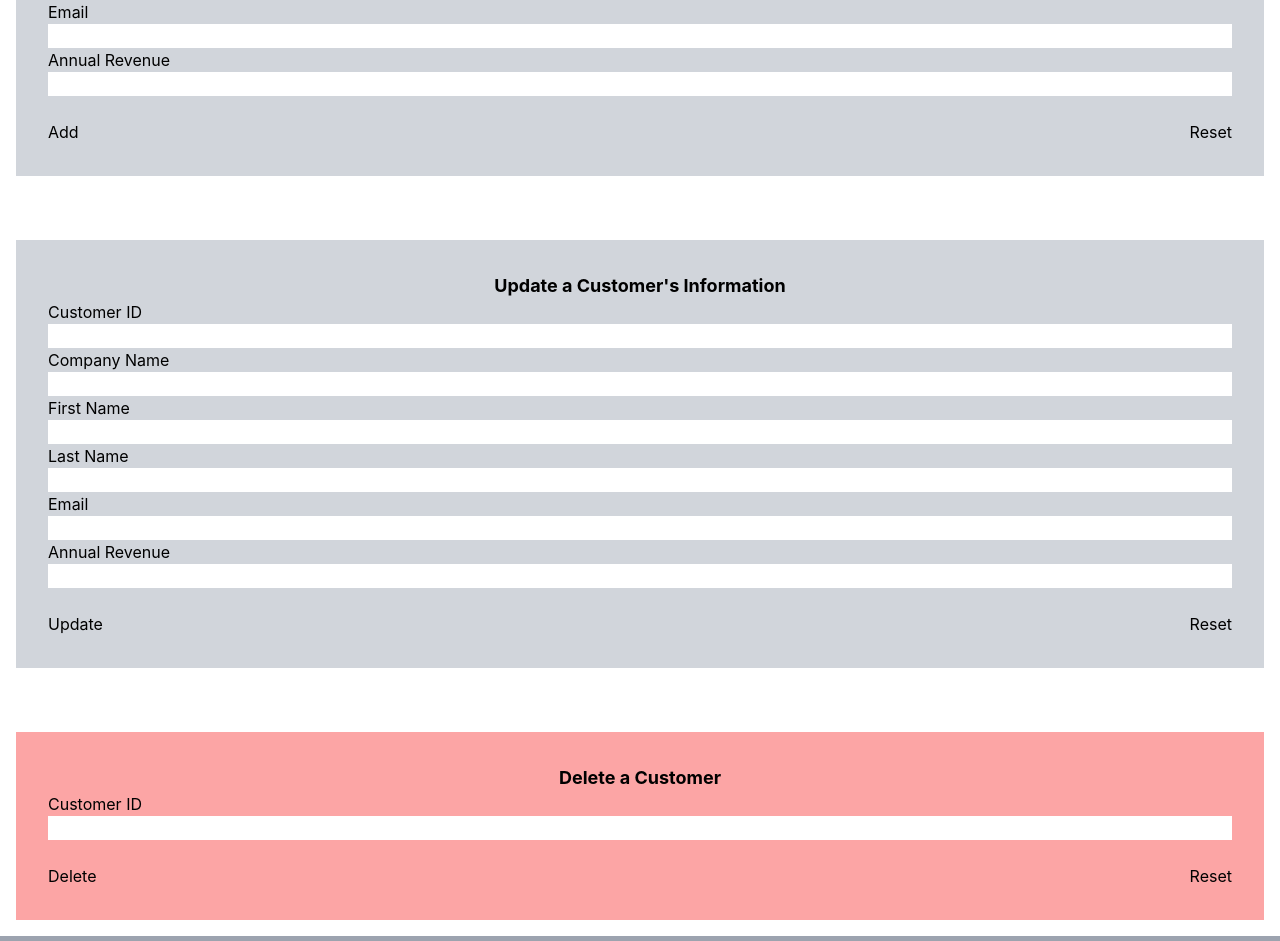
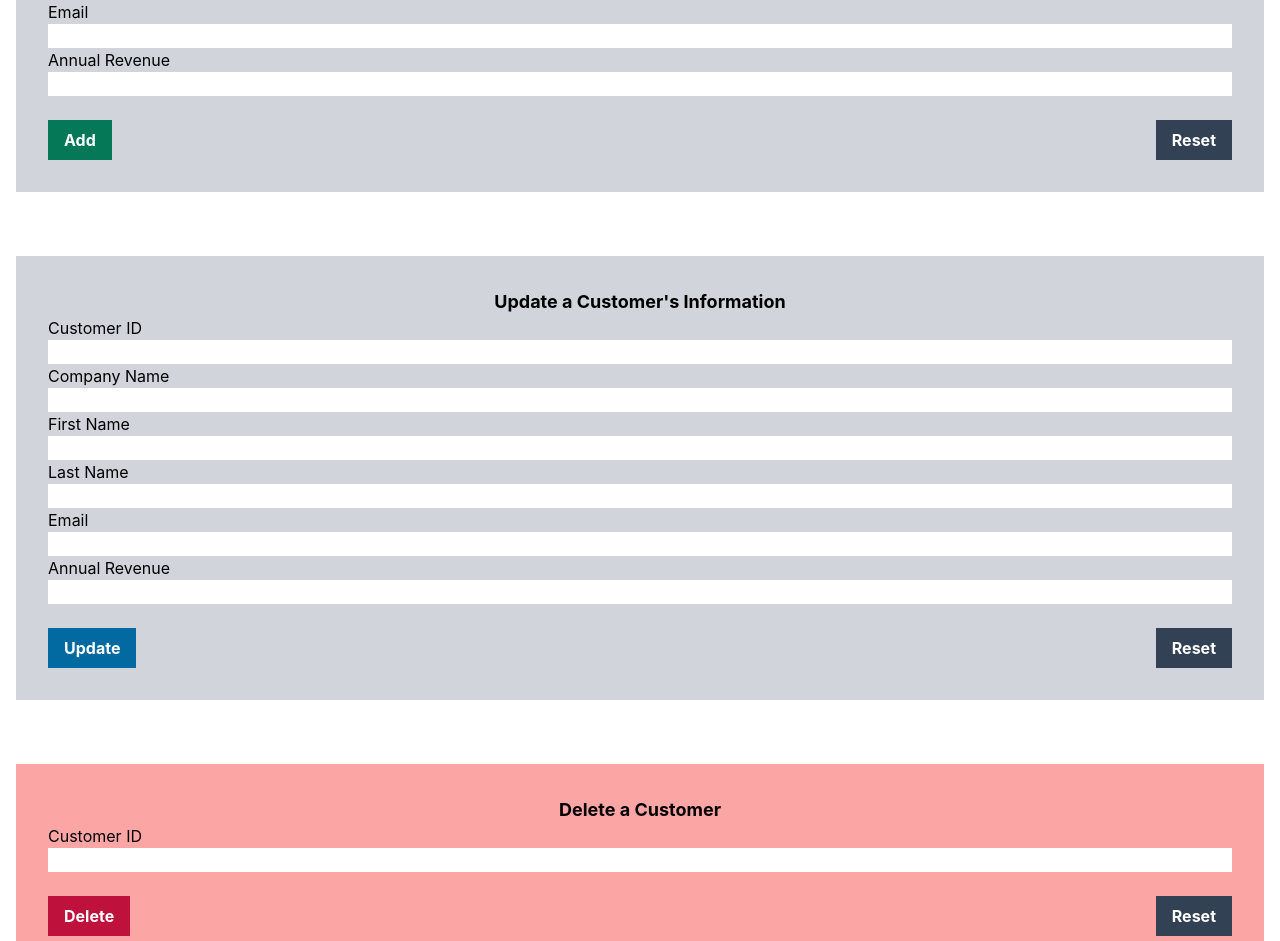
Before and after one commit to galenczk/Agenda-Master, a React (Create React App) app: page /customers in a window 1280 px wide. Shown: the part 400-1341 px from the top of the page. Built offline with nearby package versions, Linux system fonts and the light colour scheme.

Commit message:
Styled buttons.

```diff
--- a/src/index.css
+++ b/src/index.css
@@ -15,3 +15,33 @@ code {
   font-family: source-code-pro, Menlo, Monaco, Consolas, 'Courier New',
     monospace;
 }
+
+.btn {
+    @apply font-bold py-2 px-4 ;
+  }
+
+.btn-green {
+    @apply bg-emerald-700 text-white;
+  }
+.btn-blue {
+    @apply bg-sky-700 text-white;
+  }
+.btn-red {
+  @apply bg-rose-700 text-white;
+}
+.btn-gray {
+  @apply bg-slate-700 text-white;
+}
+
+.btn-green:hover {
+    @apply bg-emerald-900;
+}
+.btn-red:hover {
+    @apply bg-rose-900;
+}
+.btn-blue:hover {
+    @apply bg-sky-900;
+}
+.btn-gray:hover {
+    @apply bg-slate-900;
+}
--- a/src/pages/CertPage.js
+++ b/src/pages/CertPage.js
@@ -36,8 +36,8 @@ export default function DeveloperPage() {
           <input type="text" id="duration" name="duration" />
 
           <div class="flex justify-between mt-6">
-            <button>Add</button>
-            <button>Reset</button>
+            <button class="btn btn-green">Add</button>
+            <button class="btn btn-gray">Reset</button>
           </div>
         </form>
       </div>
@@ -60,8 +60,8 @@ export default function DeveloperPage() {
           <input type="text" id="duration" name="duration" />
 
           <div class="flex justify-between mt-6">
-            <button>Update</button>
-            <button>Reset</button>
+            <button class="btn btn-blue">Update</button>
+            <button class="btn btn-gray">Reset</button>
           </div>
         </form>
       </div>
@@ -78,8 +78,8 @@ export default function DeveloperPage() {
           <input type="text" id="proj_ID" name="proj_ID" />
 
           <div class="flex justify-between mt-6">
-            <button>Delete</button>
-            <button>Reset</button>
+            <button class="btn btn-red">Delete</button>
+            <button class="btn btn-gray">Reset</button>
           </div>
         </form>
       </div>
--- a/src/pages/CustomerPage.js
+++ b/src/pages/CustomerPage.js
@@ -24,9 +24,7 @@ export default function DeveloperPage() {
 
       <div class="p-8 bg-gray-300">
         <form class="flex flex-col">
-          <legend class="text-lg font-bold text-center">
-            Add a Customer
-          </legend>
+          <legend class="text-lg font-bold text-center">Add a Customer</legend>
 
           <label for="company_name">Company Name</label>
           <input type="text" id="company_name" name="company_name" />
@@ -40,8 +38,8 @@ export default function DeveloperPage() {
           <input type="text" id="annual_revenue" name="annual_revenue" />
 
           <div class="flex justify-between mt-6">
-            <button>Add</button>
-            <button>Reset</button>
+            <button class="btn btn-green">Add</button>
+            <button class="btn btn-gray">Reset</button>
           </div>
         </form>
       </div>
@@ -68,8 +66,8 @@ export default function DeveloperPage() {
           <input type="text" id="annual_revenue" name="annual_revenue" />
 
           <div class="flex justify-between mt-6">
-            <button>Update</button>
-            <button>Reset</button>
+            <button class="btn btn-blue">Update</button>
+            <button class="btn btn-gray">Reset</button>
           </div>
         </form>
       </div>
@@ -86,8 +84,8 @@ export default function DeveloperPage() {
           <input type="text" id="customer_id" name="customer_id" />
 
           <div class="flex justify-between mt-6">
-            <button>Delete</button>
-            <button>Reset</button>
+            <button class="btn btn-red">Delete</button>
+            <button class="btn btn-gray">Reset</button>
           </div>
         </form>
       </div>
--- a/src/pages/DeveloperPage.js
+++ b/src/pages/DeveloperPage.js
@@ -38,8 +38,8 @@ export default function DeveloperPage() {
           <input type="text" id="phone_number" name="phone_number" />
 
           <div class="flex justify-between mt-6">
-            <button>Add</button>
-            <button>Reset</button>
+            <button class="btn btn-green">Add</button>
+            <button class="btn btn-gray">Reset</button>
           </div>
         </form>
       </div>
@@ -64,8 +64,8 @@ export default function DeveloperPage() {
           <input type="text" id="phone_number" name="phone_number" />
 
           <div class="flex justify-between mt-6">
-            <button>Update</button>
-            <button>Reset</button>
+            <button class="btn btn-blue">Update</button>
+            <button class="btn btn-gray">Reset</button>
           </div>
         </form>
       </div>
@@ -82,8 +82,8 @@ export default function DeveloperPage() {
           <input type="text" id="dev_ID" name="dev_ID" />
 
           <div class="flex justify-between mt-6">
-            <button>Remove</button>
-            <button>Reset</button>
+            <button class="btn btn-red">Delete</button>
+            <button class="btn btn-gray">Reset</button>
           </div>
         </form>
       </div>
--- a/src/pages/ProjectPage.js
+++ b/src/pages/ProjectPage.js
@@ -24,9 +24,7 @@ export default function DeveloperPage() {
 
       <div class="p-8 bg-gray-300">
         <form class="flex flex-col">
-          <legend class="text-lg font-bold text-center">
-            Add a Project
-          </legend>
+          <legend class="text-lg font-bold text-center">Add a Project</legend>
 
           <label for="title">Project Title</label>
           <input type="text" id="title" name="title" />
@@ -40,8 +38,8 @@ export default function DeveloperPage() {
           <input type="text" id="customer_id" name="customer_id" />
 
           <div class="flex justify-between mt-6">
-            <button>Add</button>
-            <button>Reset</button>
+            <button class="btn btn-green">Add</button>
+            <button class="btn btn-gray">Reset</button>
           </div>
         </form>
       </div>
@@ -68,8 +66,8 @@ export default function DeveloperPage() {
           <input type="text" id="customer_id" name="customer_id" />
 
           <div class="flex justify-between mt-6">
-            <button>Update</button>
-            <button>Reset</button>
+            <button class="btn btn-blue">Update</button>
+            <button class="btn btn-gray">Reset</button>
           </div>
         </form>
       </div>
@@ -86,8 +84,8 @@ export default function DeveloperPage() {
           <input type="text" id="proj_ID" name="proj_ID" />
 
           <div class="flex justify-between mt-6">
-            <button>Delete</button>
-            <button>Reset</button>
+            <button class="btn btn-red">Delete</button>
+            <button class="btn btn-gray">Reset</button>
           </div>
         </form>
       </div>
--- a/src/pages/TaskPage.js
+++ b/src/pages/TaskPage.js
@@ -38,8 +38,8 @@ export default function DeveloperPage() {
           <input type="text" id="proj_id" name="proj_id" />
 
           <div class="flex justify-between mt-6">
-            <button>Add</button>
-            <button>Reset</button>
+            <button class="btn btn-green">Add</button>
+            <button class="btn btn-gray">Reset</button>
           </div>
         </form>
       </div>
@@ -64,8 +64,8 @@ export default function DeveloperPage() {
           <input type="text" id="proj_id" name="proj_id" />
 
           <div class="flex justify-between mt-6">
-            <button>Update</button>
-            <button>Reset</button>
+            <button class="btn btn-blue">Update</button>
+            <button class="btn btn-gray">Reset</button>
           </div>
         </form>
       </div>
@@ -82,8 +82,8 @@ export default function DeveloperPage() {
           <input type="text" id="task_id" name="task_id" />
 
           <div class="flex justify-between mt-6">
-            <button>Delete</button>
-            <button>Reset</button>
+            <button class="btn btn-red">Delete</button>
+            <button class="btn btn-gray">Reset</button>
           </div>
         </form>
       </div>
```
